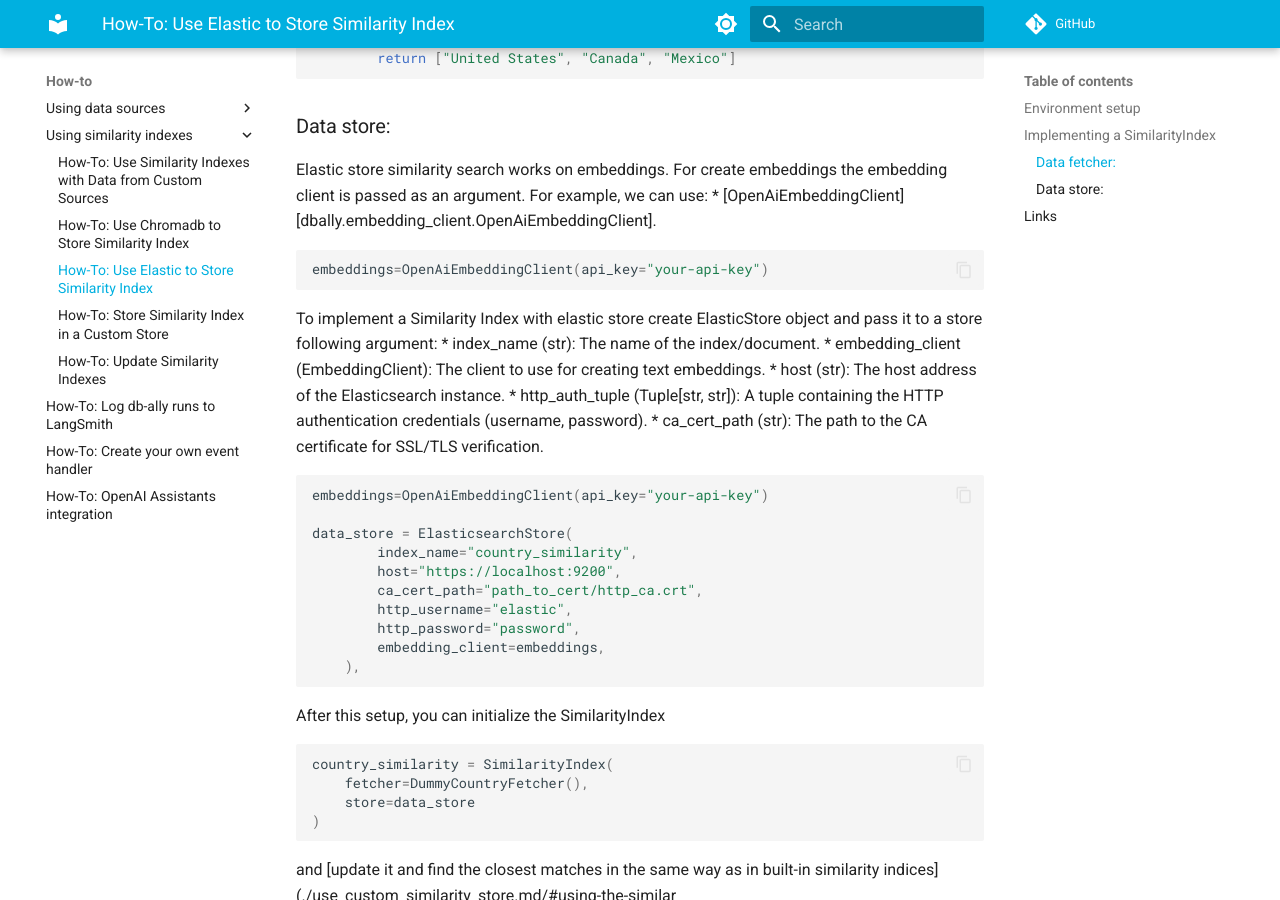
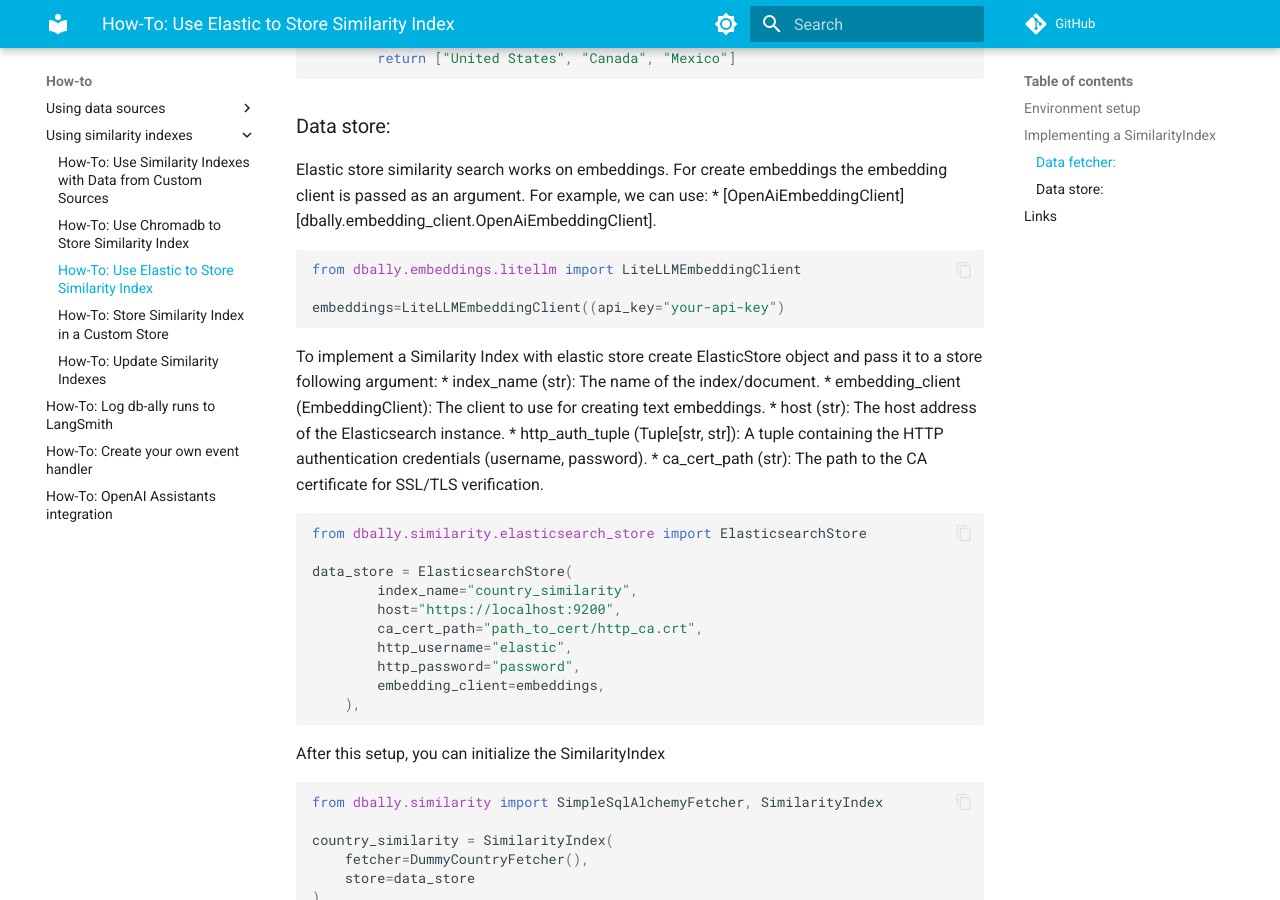
Before and after one commit to deepsense-ai/db-ally, an MkDocs documentation site: the page built from docs/how-to/use_elastic_store.md, in a window 1280 px wide and 900 px high, scrolled down 1077 px. Built offline with MkDocs 1.6.1 and Material for MkDocs 9.7.7, drawn with Linux system fonts in a browser that asks for light colours; comment, search, counter and statistics services are not loaded.

Commit message:
docs improvements

````diff
--- a/docs/how-to/use_elastic_store.md
+++ b/docs/how-to/use_elastic_store.md
@@ -48,8 +48,9 @@
 * [OpenAiEmbeddingClient][dbally.embedding_client.OpenAiEmbeddingClient].
 
 ```python
+from dbally.embeddings.litellm import LiteLLMEmbeddingClient
 
-embeddings=OpenAiEmbeddingClient(api_key="your-api-key")
+embeddings=LiteLLMEmbeddingClient((api_key="your-api-key")
 ```
 
 To implement a Similarity Index with elastic store create ElasticStore object and pass it to a store following argument:
@@ -60,8 +61,7 @@
 * ca_cert_path (str): The path to the CA certificate for SSL/TLS verification.
 
 ```python
-
-embeddings=OpenAiEmbeddingClient(api_key="your-api-key")
+from dbally.similarity.elasticsearch_store import ElasticsearchStore
 
 data_store = ElasticsearchStore(
         index_name="country_similarity",
@@ -77,6 +77,8 @@
 After this setup, you can initialize the SimilarityIndex
 
 ```python
+from dbally.similarity import SimpleSqlAlchemyFetcher, SimilarityIndex
+
 country_similarity = SimilarityIndex(
     fetcher=DummyCountryFetcher(),
     store=data_store
````
